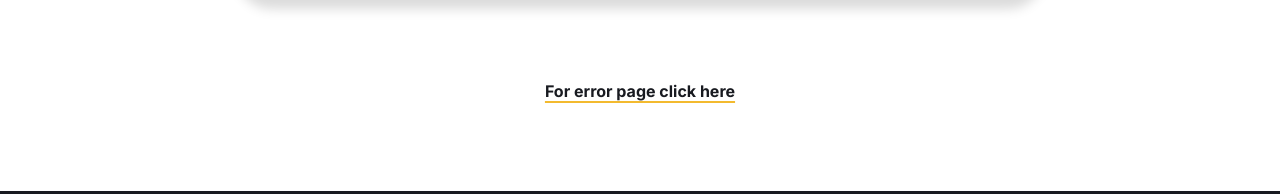
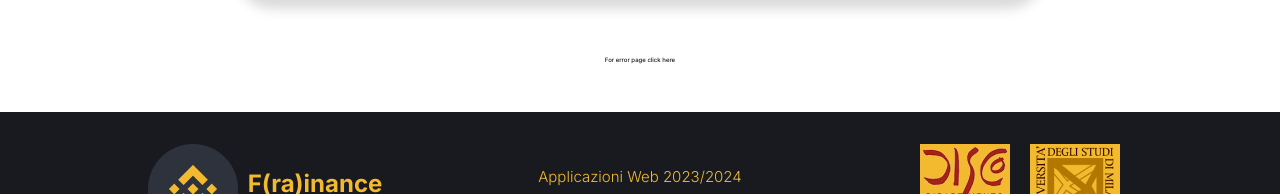
Before and after one commit to francescoceccarelli00/frainance, a React (Create React App) app: page /history in a window 1280 px wide. Shown: the part 4392-4586 px from the top of the page. Built offline with nearby package versions, Linux system fonts and the light colour scheme; no server answers.

Commit message:
error page commit

```diff
--- a/src/views/History/History.js
+++ b/src/views/History/History.js
@@ -2,7 +2,6 @@ import React from 'react'
 import style from './History.module.css'
 import DOMPurify from 'dompurify';
 import { NavLink } from 'react-router-dom';
-import NotFound from '../NotFound/NotFound';
 
 function History() {
 
@@ -57,8 +56,8 @@ function History() {
     <div className='container my-5'>
         <h1 style={{textAlign:'center'}}>History of Bitcoin<br/>The father of cryptocurrency</h1>
         {render}
-        <NavLink id='marked' style={{fontSize: '5px', textAlign:'center', fontWeight:'400'}} to={'/error'}>
-            <p>For error page click here</p>
+        <NavLink style={{textDecoration:'none'}} to={'/error'}>
+            <p  style={{fontSize: '6px', textAlign:'center', fontWeight:'400'}}>For error page click here</p>
         </NavLink>
     </div>
   )
```
